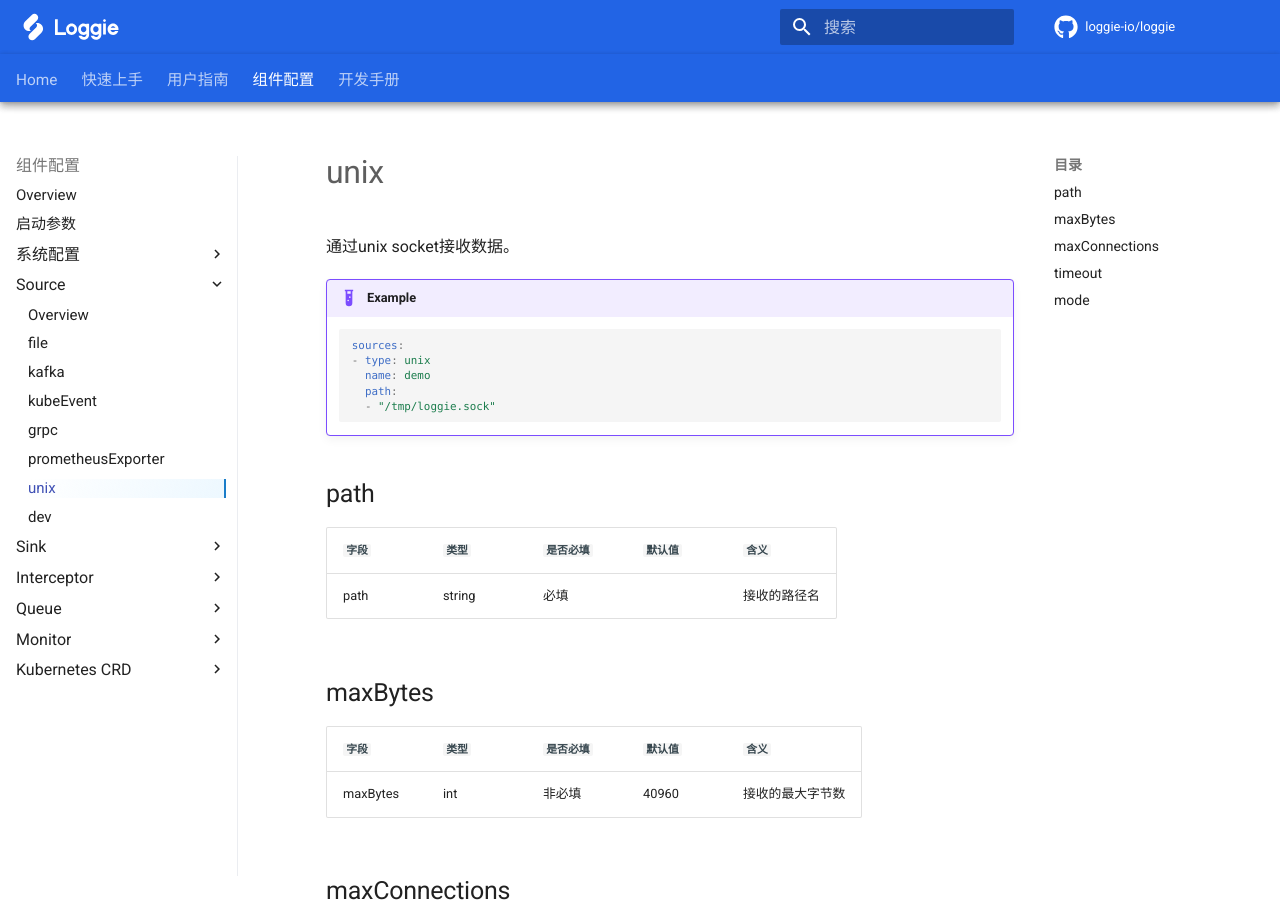
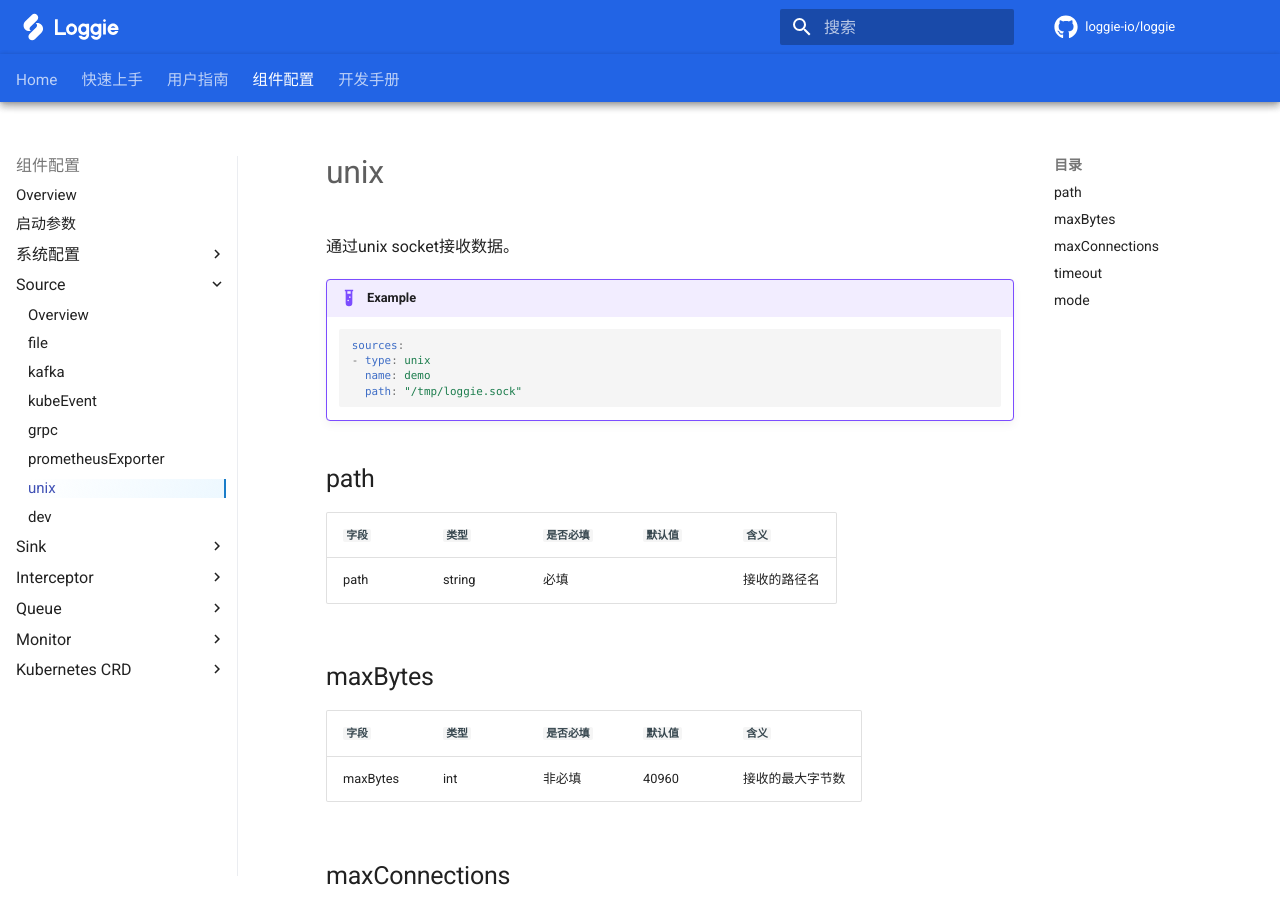
Before and after one commit to loggie-io/docs, an MkDocs documentation site: the page built from docs/reference/pipelines/source/unix.md, in a window 1280 px wide and 900 px high. Built offline with MkDocs 1.6.1 and Material for MkDocs 9.7.7, drawn with Linux system fonts in a browser that asks for light colours; some web fonts are replaced; comment, search, counter and statistics services are not loaded.

````diff
--- a/docs/reference/pipelines/source/unix.md
+++ b/docs/reference/pipelines/source/unix.md
@@ -7,8 +7,7 @@
     sources:
     - type: unix
       name: demo
-      path:
-      - "/tmp/loggie.sock"
+      path: "/tmp/loggie.sock"
     ```
 
 ## path
````
